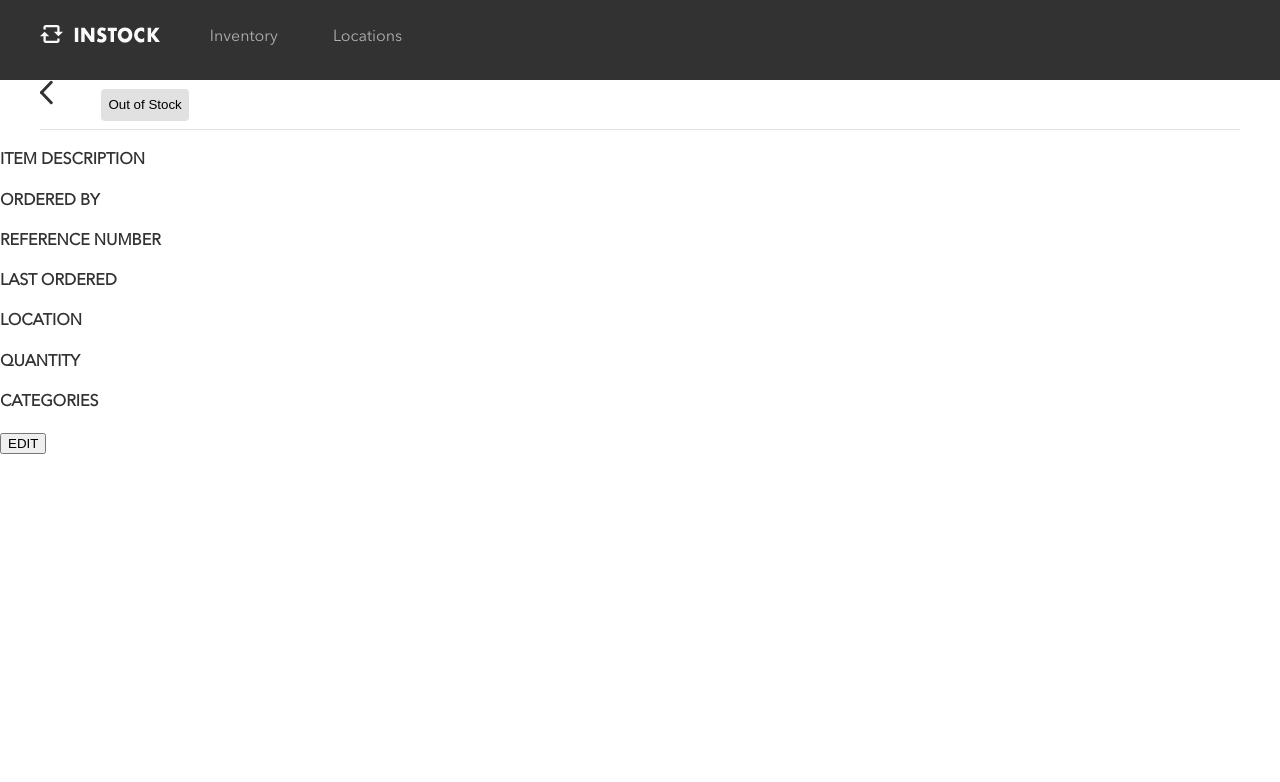
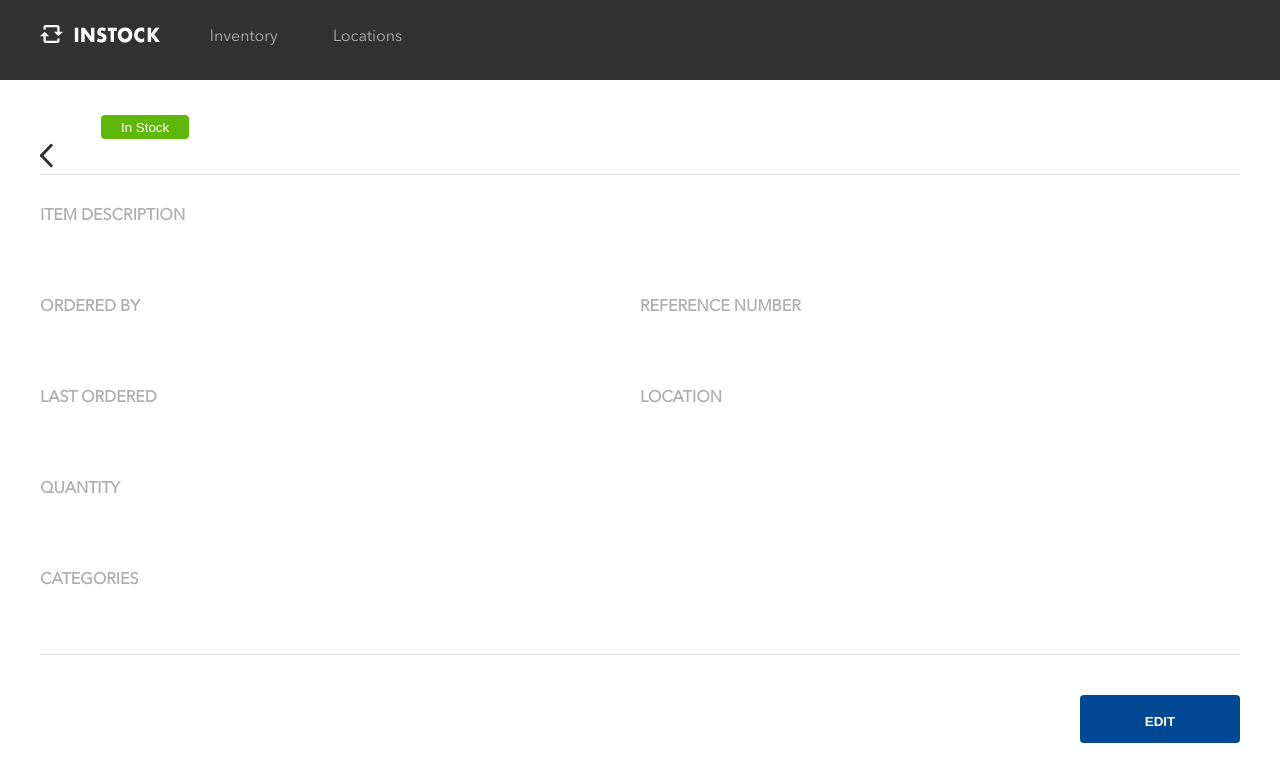
Before and after one commit to jeantaylor/instock-teamTheDo, a React (Create React App) app in the folder client/: page /inventory/1/1 in a window 1280 px wide. Shown: the top 782 px of the page. Built offline with nearby package versions, Linux system fonts and the light colour scheme; no server answers.

Commit message:
Completed all stylings for Product Summary page.

```diff
--- a/client/src/components/inventory/productSummary.js
+++ b/client/src/components/inventory/productSummary.js
@@ -7,14 +7,18 @@ export default class ProductSummary extends Component {
   state = {
     products: {}
   };
+  // function oos{
+  //   if ({this.state.products.quantity}=0){
 
+  //   }
+  // }
   componentDidMount() {
     axios
       .get(
         `http://localhost:8080/inventory/${this.props.match.params.warehouse}/${this.props.match.params.product}`
       )
       .then(res => {
-        console.log(res.data);
+        //console.log(res.data);
         this.setState({
           products: res.data
         });
@@ -44,47 +48,53 @@ export default class ProductSummary extends Component {
           </div>
         </div>
         <div className="product__summary">
+          <div className="product__container__description">
+            <h4 className="product__headings">ITEM DESCRIPTION</h4>
+            <h4 className="product__name">{this.state.products.desc}</h4>
+          </div>
+          <div className="product__wrapper">
+            <div className="product__container__dual">
               <div className="product__container">
-            <h4 className="product__summary-headings">ITEM DESCRIPTION</h4>
-            <h4 className="inventory__name">{this.state.products.desc}</h4>
-          </div>
-          <div className="product__summary__wrapper">
-            <div className="product__container">
-              <h4 className="product__summary-headings">ORDERED BY</h4>
-              <h4 className="inventory__name">
+                <h4 className="product__headings">ORDERED BY</h4>
+                <h4 className="product__data">
                   {this.state.products.orderedBy}
                 </h4>
               </div>
               <div className="product__container">
-              <h4 className="product__summary-headings">REFERENCE NUMBER </h4>
-              <h4 className="inventory__name">{this.state.products.ref}</h4>
+                <h4 className="product__headings">REFERENCE NUMBER </h4>
+                <h4 className="product__data">{this.state.products.ref}</h4>
               </div>
+            </div>
+            <div className="product__container__dual">
               <div className="product__container">
-              <h4 className="product__summary-headings">LAST ORDERED</h4>
-              <h4 className="inventory__name">
+                <h4 className="product__headings">LAST ORDERED</h4>
+                <h4 className="product__data">
                   {this.state.products.lastOrdered}
                 </h4>
               </div>
               <div className="product__container">
-              <h4 className="product__summary-headings">LOCATION</h4>
-              <h4 className="inventory__name">
+                <h4 className="product__headings">LOCATION</h4>
+                <h4 className="product__data">
                   {this.state.products.location}
                 </h4>
               </div>
-            <div className="product__container">
-              <h4 className="product__summary-headings">QUANTITY</h4>
-              <h4 className="inventory__name">
-                {this.state.products.quantity}
-              </h4>
             </div>
             <div className="product__container">
-              <h4 className="product__summary-headings">CATEGORIES</h4>
-              <h4 className="inventory__name">
+              <h4 className="product__headings">QUANTITY</h4>
+              <h4 className="product__data">{this.state.products.quantity}</h4>
+            </div>
+            <div className="product__container">
+              <h4 className="product__headings">CATEGORIES</h4>
+              <h4 className="product__data">
                 {this.state.products.categories}
               </h4>
             </div>
           </div>
-          <button className="edit__button">EDIT</button>
+        </div>
+        <div className="product__button__wrapper">
+          <button className="product__button__edit">
+            <h4>EDIT</h4>
+          </button>
         </div>
       </>
     );
--- a/client/src/styles/main.css
+++ b/client/src/styles/main.css
@@ -141,6 +141,10 @@ body a {
 
 .inventory__name {
   font-weight: bold;
+}
+
+.inventory__name:hover {
+  opacity: 75%;
 }
 
 @media only screen and (min-width: 768px) {
@@ -334,6 +338,7 @@ body a {
   -webkit-box-align: baseline;
       -ms-flex-align: baseline;
           align-items: baseline;
+  margin-top: 32px;
 }
 
 .product__header__icon {
@@ -341,26 +346,67 @@ body a {
 }
 
 .product__header__title {
+  margin: unset;
+  padding-bottom: 24px;
   font-size: 24px;
 }
 
 .product__header__button {
-  display: none;
   background: #5fb709;
   color: #fff;
   border: none;
   border-radius: 4px;
   height: 32px;
-  width: 88px;
+  width: 96px;
 }
 
 .product__header__button-oos {
+  display: none;
   background: #e1e1e1;
+  font-family: "AvenirDemiBold";
   color: black;
   border: none;
   border-radius: 4px;
   height: 32px;
-  width: 88px;
+  width: 96px;
+}
+
+.product__summary h4 {
+  margin: unset;
+}
+
+.product__summary {
+  margin: 32px 5%;
+}
+
+.product__headings {
+  color: #afafaf;
+  padding-bottom: 16px;
+}
+
+.product__container {
+  margin-bottom: 24px;
+}
+
+.product__container__description {
+  margin-bottom: 32px;
+}
+
+.product__button__wrapper {
+  margin: 0 5% 24px;
+}
+
+.product__button__edit {
+  width: 288px;
+  color: white;
+  background: #004892;
+  height: 56px;
+  border: none;
+  border-radius: 4px;
+}
+
+.product__button__edit:hover {
+  background: #002f5f;
 }
 
 @media only screen and (min-width: 768px) {
@@ -378,16 +424,85 @@ body a {
   }
   .product__header__title {
     padding-right: 24px;
+    padding-bottom: 40px;
     font-size: 36px;
+  }
+  .product__header__title__wrapper {
+    margin-top: 48px;
   }
   .product__header__button {
     height: 24px;
+    width: 88px;
+  }
+  .product__summary {
+    margin-left: 3.13%;
+    margin-right: 3.13%;
+  }
+  .product__container {
+    width: 50%;
+    margin-bottom: 56px;
+  }
+  .product__container:nth-child(4) {
+    margin-bottom: 48px;
+  }
+  .product__container__dual {
+    display: -webkit-box;
+    display: -ms-flexbox;
+    display: flex;
+    -webkit-box-orient: horizontal;
+    -webkit-box-direction: normal;
+        -ms-flex-direction: row;
+            flex-direction: row;
+    -ms-flex-pack: distribute;
+        justify-content: space-around;
+  }
+  .product__container__description {
+    margin-bottom: 56px;
+  }
+  .product__wrapper {
+    border-bottom: 1px solid #e1e1e1;
+    margin-bottom: 40px;
+  }
+  .product__button__wrapper {
+    display: -webkit-box;
+    display: -ms-flexbox;
+    display: flex;
+    -webkit-box-pack: end;
+        -ms-flex-pack: end;
+            justify-content: flex-end;
+    margin: 0 3.13% 24px;
+  }
+  .product__button__edit {
+    width: 160px;
+    height: 48px;
   }
 }
 
 @media only screen and (min-width: 1440px) {
   .product__header {
     margin: 0 12.5%;
+  }
+  .product__summary {
+    margin-left: 12.5%;
+    margin-right: 12.5%;
+    display: -webkit-box;
+    display: -ms-flexbox;
+    display: flex;
+    margin-bottom: 48px;
+    border-bottom: 1px solid #e1e1e1;
+  }
+  .product__container__description {
+    width: 50%;
+    margin-bottom: 0;
+  }
+  .product__wrapper {
+    width: 50%;
+    border-bottom: none;
+    margin-bottom: 0;
+  }
+  .product__button__wrapper {
+    margin-left: 12.5%;
+    margin-right: 12.5%;
   }
 }
 
--- a/client/src/styles/partials/_inventory.scss
+++ b/client/src/styles/partials/_inventory.scss
@@ -8,6 +8,9 @@
   }
   &__name {
     font-weight: bold;
+    &:hover {
+      opacity: 75%;
+    }
   }
 }
 
--- a/client/src/styles/partials/inventory/_productSummary.scss
+++ b/client/src/styles/partials/inventory/_productSummary.scss
@@ -6,29 +6,67 @@
     display: flex;
     flex-direction: row;
     align-items: baseline;
+    margin-top: 32px;
   }
   &__icon {
     padding-right: 24px;
   }
   &__title {
+    margin: unset;
+    padding-bottom: 24px;
     font-size: 24px;
   }
   &__button {
-    display: none;
+    //display: none;
     background: $instock-green;
     color: $white;
     border: none;
     border-radius: 4px;
     height: 32px;
-    width: 88px;
+    width: 96px;
     &-oos {
-      //display:none;
+      display: none;
       background: $mercury;
+      font-family: "AvenirDemiBold";
       color: black;
       border: none;
       border-radius: 4px;
       height: 32px;
-      width: 88px;
+      width: 96px;
+    }
+  }
+}
+.product {
+  &__summary h4 {
+    margin: unset;
+  }
+  &__summary {
+    margin: 32px 5%;
+  }
+  &__headings {
+    color: $silver;
+    padding-bottom: 16px;
+  }
+  &__container {
+    margin-bottom: 24px;
+    &__description {
+      margin-bottom: 32px;
+    }
+  }
+  &__button {
+    &__wrapper {
+      margin: 0 5% 24px;
+    }
+    &__edit {
+      width: 288px;
+      color: white;
+      background: $instock-blue;
+      height: 56px;
+      border: none;
+      border-radius: 4px;
+      &:hover {
+        background: $instock-drkblue;
+      }
     }
   }
 }
@@ -39,15 +77,57 @@
 
     &__wrapper {
       display: flex;
+      //flex-direction: row;
       align-items: center;
       border-bottom: 1px solid $mercury;
     }
     &__title {
       padding-right: 24px;
+      padding-bottom: 40px;
       font-size: 36px;
+      &__wrapper {
+        margin-top: 48px;
+      }
     }
     &__button {
       height: 24px;
+      width: 88px;
+    }
+  }
+  .product {
+    &__summary {
+      margin-left: 3.13%;
+      margin-right: 3.13%;
+    }
+    &__container {
+      width: 50%;
+      margin-bottom: 56px;
+      &:nth-child(4) {
+        margin-bottom: 48px;
+      }
+      &__dual {
+        display: flex;
+        flex-direction: row;
+        justify-content: space-around;
+      }
+      &__description {
+        margin-bottom: 56px;
+      }
+    }
+    &__wrapper {
+      border-bottom: 1px solid $mercury;
+      margin-bottom: 40px;
+    }
+    &__button {
+      &__wrapper {
+        display: flex;
+        justify-content: flex-end;
+        margin: 0 3.13% 24px;
+      }
+      &__edit {
+        width: 160px;
+        height: 48px;
+      }
     }
   }
 }
@@ -56,4 +136,28 @@
   .product__header {
     margin: 0 12.5%;
   }
+  .product {
+    &__summary {
+      margin-left: 12.5%;
+      margin-right: 12.5%;
+      display: flex;
+      margin-bottom: 48px;
+      border-bottom: 1px solid $mercury;
+    }
+    &__container {
+      &__description {
+        width: 50%;
+        margin-bottom: 0;
+      }
+    }
+    &__wrapper {
+      width: 50%;
+      border-bottom: none;
+      margin-bottom: 0;
+    }
+    &__button__wrapper {
+      margin-left: 12.5%;
+      margin-right: 12.5%;
+    }
+  }
 }
```
Also changed, not shown: 1 other file (tests, documents, lock files or other folders). Lines whose indentation alone changed are shown as unchanged.
